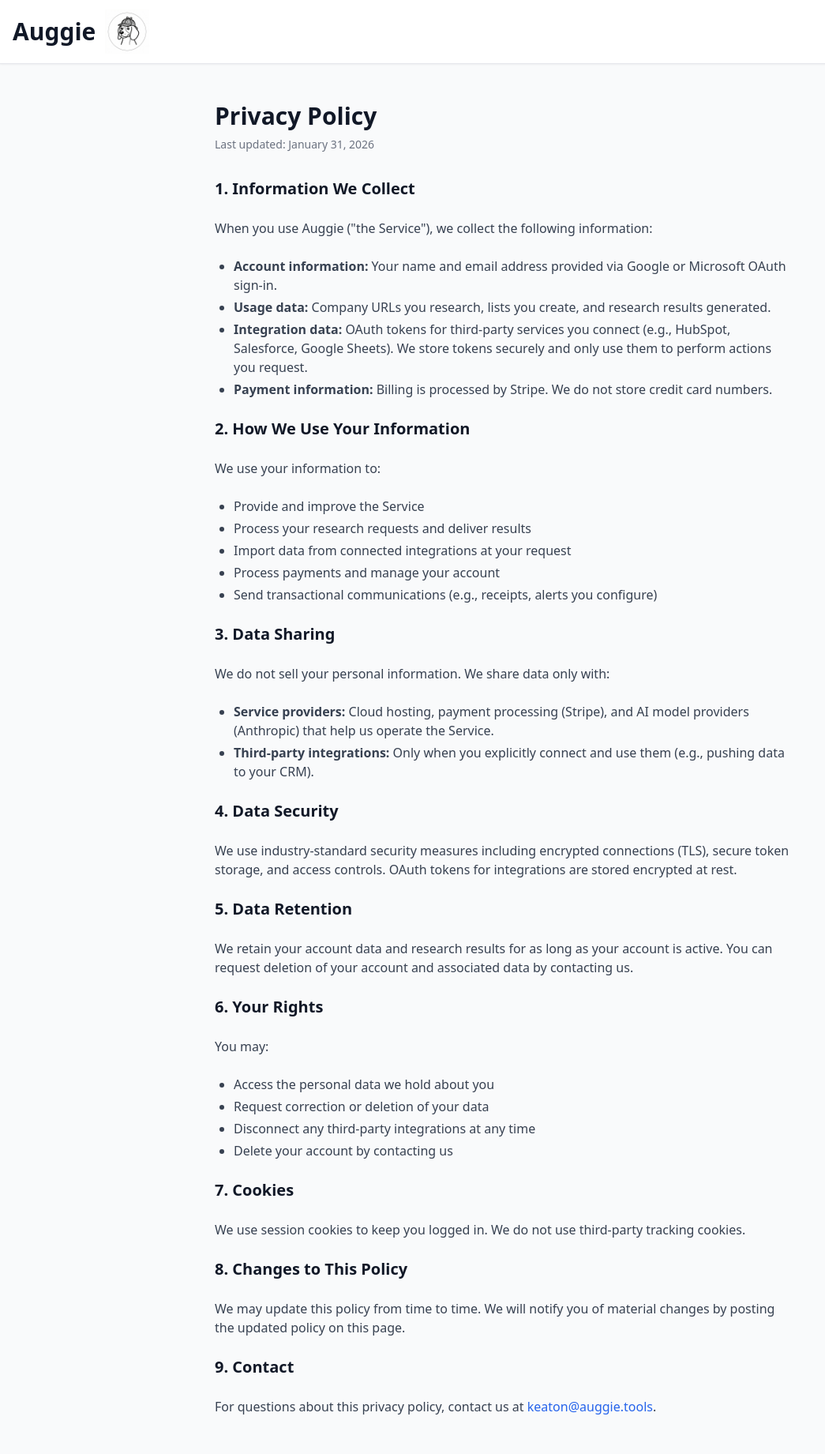
After one commit to KeatonForrest/auggie, a FastAPI app: page /privacy in a window 1280 px wide. The commit adds this page. Shown: the whole page at 79% size, without its empty margins (0-1045 px from the left). Run offline with FastAPI, Linux system fonts and the light colour scheme; parts of the project's set-up code (start-up, migrations or seed data) failed here and were passed over; some libraries are stand-ins or nearby versions.

Commit message:
Add privacy policy and terms of service pages
Required for Google OAuth verification. Links added to nav
dropdown and footer.

Co-Authored-By: Claude Opus 4.5 <noreply@anthropic.com>

```diff
--- a/main.py
+++ b/main.py
@@ -229,6 +229,18 @@ async def unhandled_exception_handler(request: Request, exc: Exception):
 # Home page + static pages
 # =============================================================================
 
+@app.get("/privacy", response_class=HTMLResponse)
+async def privacy_page(request: Request):
+    """Privacy policy page."""
+    return templates.TemplateResponse("privacy.html", {"request": request})
+
+
+@app.get("/terms", response_class=HTMLResponse)
+async def terms_page(request: Request):
+    """Terms of service page."""
+    return templates.TemplateResponse("terms.html", {"request": request})
+
+
 @app.get("/", response_class=HTMLResponse)
 async def home(request: Request):
     """Home page - shows login or dashboard based on auth state."""
--- a/templates/base.html
+++ b/templates/base.html
@@ -64,6 +64,9 @@
                             <div class="border-t my-1"></div>
                             <a href="/settings" class="block px-4 py-2 text-sm text-gray-700 hover:bg-gray-50">Settings</a>
                             <a href="/settings/team" class="block px-4 py-2 text-sm text-gray-700 hover:bg-gray-50">Team</a>
+                            <div class="border-t my-1"></div>
+                            <a href="/privacy" class="block px-4 py-2 text-sm text-gray-700 hover:bg-gray-50">Privacy</a>
+                            <a href="/terms" class="block px-4 py-2 text-sm text-gray-700 hover:bg-gray-50">Terms</a>
                         </div>
                     </div>
                     {% if credits is defined %}
@@ -187,7 +190,7 @@
     </div>
 
     <footer class="mt-12 py-6 text-center text-sm text-gray-500">
-        &copy; 2026 Auggie
+        &copy; 2026 Auggie &middot; <a href="/privacy" class="hover:text-gray-700">Privacy</a> &middot; <a href="/terms" class="hover:text-gray-700">Terms</a>
     </footer>
 
     <!-- Toast container -->
--- /dev/null
+++ b/templates/privacy.html
@@ -0,0 +1,77 @@
+<!DOCTYPE html>
+<html lang="en">
+<head>
+    <meta charset="UTF-8">
+    <meta name="viewport" content="width=device-width, initial-scale=1.0">
+    <title>Privacy Policy - Auggie</title>
+    <link rel="icon" href="/static/favicon.ico" type="image/x-icon">
+    <link rel="apple-touch-icon" href="/static/logo.png">
+    <script src="https://cdn.tailwindcss.com"></script>
+</head>
+<body class="bg-gray-50 min-h-screen">
+    <nav class="bg-white shadow-sm border-b">
+        <div class="max-w-7xl mx-auto px-4 py-3">
+            <div class="flex items-center justify-between">
+                <a href="/" class="flex items-center gap-3 text-3xl font-bold text-gray-900 hover:text-gray-700">Auggie <img src="/static/logo.png" alt="" class="w-14 h-14"></a>
+            </div>
+        </div>
+    </nav>
+
+    <div class="max-w-3xl mx-auto py-12 px-4">
+        <h1 class="text-3xl font-bold text-gray-900 mb-2">Privacy Policy</h1>
+        <p class="text-sm text-gray-500 mb-8">Last updated: January 31, 2026</p>
+
+        <div class="prose prose-gray max-w-none space-y-6 text-gray-700">
+            <h2 class="text-xl font-semibold text-gray-900">1. Information We Collect</h2>
+            <p>When you use Auggie ("the Service"), we collect the following information:</p>
+            <ul class="list-disc pl-6 space-y-1">
+                <li><strong>Account information:</strong> Your name and email address provided via Google or Microsoft OAuth sign-in.</li>
+                <li><strong>Usage data:</strong> Company URLs you research, lists you create, and research results generated.</li>
+                <li><strong>Integration data:</strong> OAuth tokens for third-party services you connect (e.g., HubSpot, Salesforce, Google Sheets). We store tokens securely and only use them to perform actions you request.</li>
+                <li><strong>Payment information:</strong> Billing is processed by Stripe. We do not store credit card numbers.</li>
+            </ul>
+
+            <h2 class="text-xl font-semibold text-gray-900">2. How We Use Your Information</h2>
+            <p>We use your information to:</p>
+            <ul class="list-disc pl-6 space-y-1">
+                <li>Provide and improve the Service</li>
+                <li>Process your research requests and deliver results</li>
+                <li>Import data from connected integrations at your request</li>
+                <li>Process payments and manage your account</li>
+                <li>Send transactional communications (e.g., receipts, alerts you configure)</li>
+            </ul>
+
+            <h2 class="text-xl font-semibold text-gray-900">3. Data Sharing</h2>
+            <p>We do not sell your personal information. We share data only with:</p>
+            <ul class="list-disc pl-6 space-y-1">
+                <li><strong>Service providers:</strong> Cloud hosting, payment processing (Stripe), and AI model providers (Anthropic) that help us operate the Service.</li>
+                <li><strong>Third-party integrations:</strong> Only when you explicitly connect and use them (e.g., pushing data to your CRM).</li>
+            </ul>
+
+            <h2 class="text-xl font-semibold text-gray-900">4. Data Security</h2>
+            <p>We use industry-standard security measures including encrypted connections (TLS), secure token storage, and access controls. OAuth tokens for integrations are stored encrypted at rest.</p>
+
+            <h2 class="text-xl font-semibold text-gray-900">5. Data Retention</h2>
+            <p>We retain your account data and research results for as long as your account is active. You can request deletion of your account and associated data by contacting us.</p>
+
+            <h2 class="text-xl font-semibold text-gray-900">6. Your Rights</h2>
+            <p>You may:</p>
+            <ul class="list-disc pl-6 space-y-1">
+                <li>Access the personal data we hold about you</li>
+                <li>Request correction or deletion of your data</li>
+                <li>Disconnect any third-party integrations at any time</li>
+                <li>Delete your account by contacting us</li>
+            </ul>
+
+            <h2 class="text-xl font-semibold text-gray-900">7. Cookies</h2>
+            <p>We use session cookies to keep you logged in. We do not use third-party tracking cookies.</p>
+
+            <h2 class="text-xl font-semibold text-gray-900">8. Changes to This Policy</h2>
+            <p>We may update this policy from time to time. We will notify you of material changes by posting the updated policy on this page.</p>
+
+            <h2 class="text-xl font-semibold text-gray-900">9. Contact</h2>
+            <p>For questions about this privacy policy, contact us at <a href="mailto:keaton@auggie.tools" class="text-blue-600 hover:text-blue-800">keaton@auggie.tools</a>.</p>
+        </div>
+    </div>
+</body>
+</html>
```
Also changed, not shown: templates/terms.html (added, +73 -0 lines).
